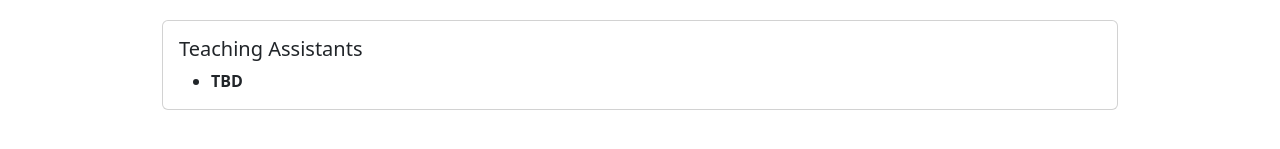
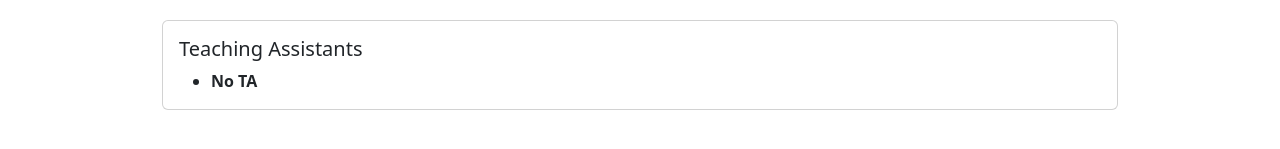
Before and after one commit to YangKCLab/social-media-ds-course, a Vue app in the folder frontend/: page /staff in a window 1280 px wide. Shown: the part 305-454 px from the top of the page. Built offline with nearby package versions, Linux system fonts and the light colour scheme.

Commit message:
Update TA status from TBD to No TA
Change teaching assistant listing from placeholder 'TBD' to 'No TA' to clarify that the course will not have a TA this semester.

```diff
--- a/frontend/src/pages/Staff.vue
+++ b/frontend/src/pages/Staff.vue
@@ -10,7 +10,7 @@ const instructor = {
 
 const tas = [
   // Add TA entries here when available
-  { name: 'TBD', email: null, officeHours: null },
+  { name: 'No TA', email: null, officeHours: null },
 ]
 </script>
 
```
